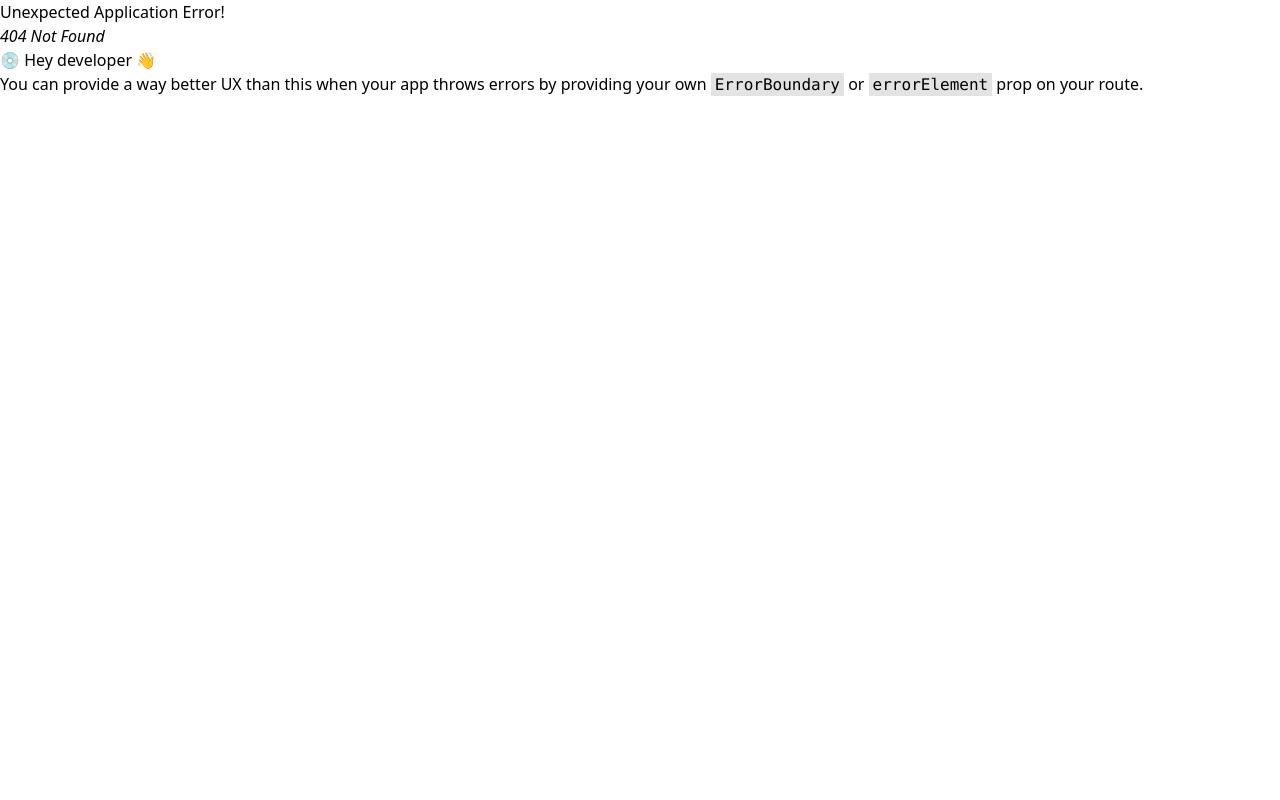
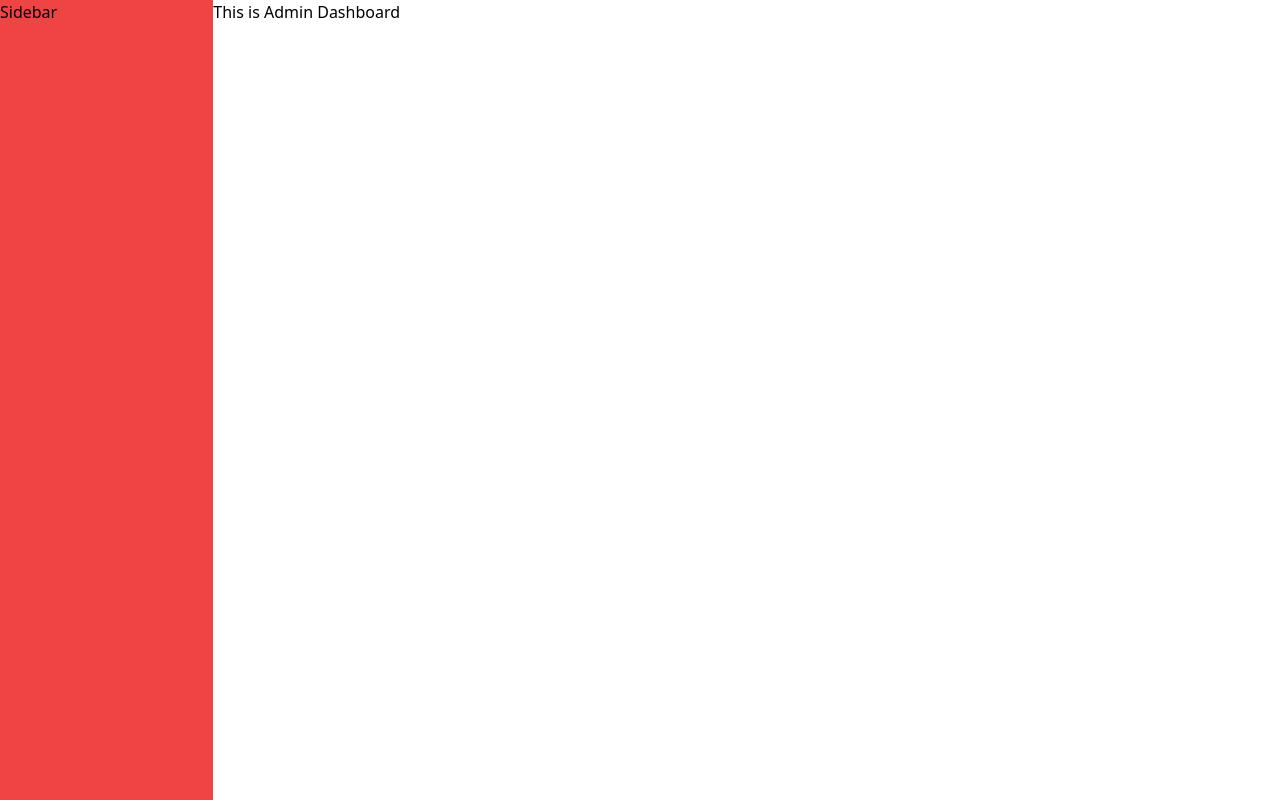
Before and after one commit to mahmud035/Level-2-Frontend-Track-All-Modules, a React (Vite) app in the folder 4. Reusable Components/reusable-components/: page /admin in a window 1280 px wide. Before the commit this address had no page. Built offline with nearby package versions, Linux system fonts and the light colour scheme.

Commit message:
4-2 Layout Layer

```diff
--- /dev/null
+++ b/4. Reusable Components/reusable-components/src/components/layout/AdminLayout.tsx
@@ -0,0 +1,17 @@
+import { Outlet } from 'react-router-dom';
+import Sidebar from './Sidebar';
+
+const AdminLayout = () => {
+  return (
+    <div className="flex ">
+      <div className="flex-[1]">
+        <Sidebar />
+      </div>
+      <div className="flex-[5]">
+        <Outlet />
+      </div>
+    </div>
+  );
+};
+
+export default AdminLayout;
--- /dev/null
+++ b/4. Reusable Components/reusable-components/src/components/layout/Sidebar.tsx
@@ -0,0 +1,9 @@
+const Sidebar = () => {
+  return (
+    <div className="h-screen bg-red-500">
+      <h1>Sidebar</h1>
+    </div>
+  );
+};
+
+export default Sidebar;
--- a/4. Reusable Components/reusable-components/src/routes/routes.tsx
+++ b/4. Reusable Components/reusable-components/src/routes/routes.tsx
@@ -1,4 +1,5 @@
 import { createBrowserRouter } from 'react-router-dom';
+import AdminLayout from '../components/layout/AdminLayout';
 import MainLayout from '../components/layout/MainLayout';
 import About from '../pages/About';
 import Home from '../pages/Home';
@@ -18,6 +19,20 @@ const router = createBrowserRouter([
       },
     ],
   },
+  {
+    path: '/admin',
+    element: <AdminLayout />,
+    children: [
+      {
+        index: true,
+        element: <h1>This is Admin Dashboard</h1>,
+      },
+      {
+        path: 'add-admin',
+        element: <h1>This is Add Admin Page</h1>,
+      },
+    ],
+  },
 ]);
 
 export default router;
--- a/4. Reusable Components/reusable-components/src/shared/Footer.tsx
+++ b/4. Reusable Components/reusable-components/src/shared/Footer.tsx
@@ -1,6 +1,6 @@
 const Footer = () => {
   return (
-    <div>
+    <div className="w-full h-16 bg-gray-400">
       <h1>Footer</h1>
     </div>
   );
--- a/4. Reusable Components/reusable-components/src/shared/Navbar.tsx
+++ b/4. Reusable Components/reusable-components/src/shared/Navbar.tsx
@@ -1,6 +1,6 @@
 const Navbar = () => {
   return (
-    <div>
+    <div className="w-full h-16 bg-purple-400">
       <h1>Navbar Component</h1>
     </div>
   );
```
